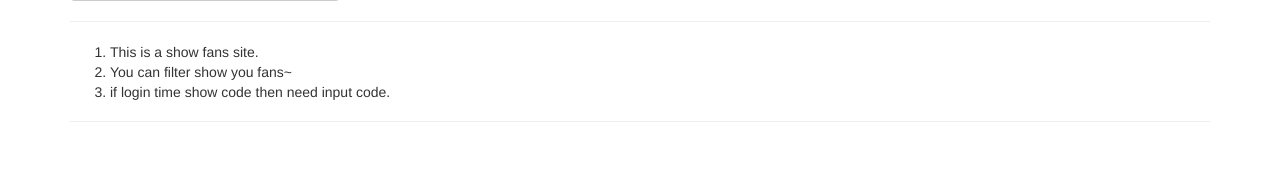
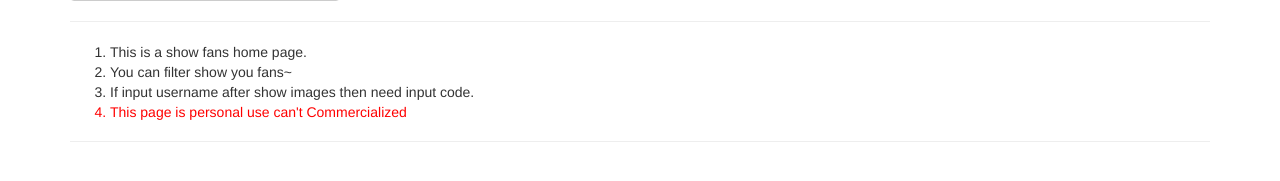
Before and after one commit to kvnZero/My-Python-Projects, a Flask app: template 4.flask-lookmyweibofan/fans/templates/login.html in a window 1280 px wide. Shown: the part 235-416 px from the top of the page. Run offline with Flask 2, Linux system fonts and the light colour scheme; the template is opened without the code that fills it: values that come from a table or form of the project are taken from there, others are empty; some libraries are stand-ins or nearby versions.

Commit message:
update login edit username can't update image and show fnas ohter problem

```diff
--- a/4.flask-lookmyweibofan/fans/WeiboClass.py
+++ b/4.flask-lookmyweibofan/fans/WeiboClass.py
@@ -121,7 +121,10 @@ class Weibo():
                    "Referer":"http://weibo.com/%s/fans?cfs=600&relate=fans&t=1&f=1&type=&Pl_Official_RelationFans__88_page=3" % self.uid,
                    "Upgrade-Insecure-Requests":"1",
                    "User-Agent":"Mozilla/5.0 (Windows NT 6.3; WOW64) AppleWebKit/537.36 (KHTML, like Gecko) Chrome/55.0.2883.87 Safari/537.36"}
-        maxpage = int(re.findall(r'Pl_Official_RelationFans__88_page=(.+?)#',self.session.get(get_url,headers=Headers).text)[-2])
+        try:
+            maxpage = int(re.findall(r'Pl_Official_RelationFans__88_page=(.+?)#',self.session.get(get_url,headers=Headers).text)[-2])
+        except IndexError:
+            maxpage = 1
         number  = 1
         for page in range(1, maxpage + 1):
             get_url = "http://weibo.com/%s/fans?pids=Pl_Official_RelationFans__88&relate=fans&t=1&f=1&type=&Pl_Official_RelationFans__88_page=%i&ajaxpagelet=1&ajaxpagelet_v6=1" % (self.uid,page)
--- a/4.flask-lookmyweibofan/fans/templates/login.html
+++ b/4.flask-lookmyweibofan/fans/templates/login.html
@@ -14,20 +14,23 @@
             </div><br><br>
             <div class="form-group">
                 {{ form.code.label }}{{ form.code(class='form-control', style='width: 70px') }}
-               &nbsp; <img id="codeimages" alt="code pic" src="">
+               &nbsp; <img id="codeimages" alt="not input" src="">
             </div><br><br>
             {{ form.submit(class='btn btn-default',style='width: 270px') }}
         </form>
         <hr>
         <ol>
             <li>
-                This is a show fans site.
+                This is a show fans home page.
             </li>
             <li>
                 You can filter show you fans~
             </li>
             <li>
-                if login time show code then need input code.
+                If input username after show images then need input code.
+            </li>
+            <li style="color: red">
+                This page is personal use can't Commercialized
             </li>
         </ol>
     </div>
@@ -44,8 +47,10 @@ $('#username').blur(function (){
     var username = $('#username').val();
     if (username != '') {
         $.get("/ajax/getcode/"+username+"/",function(data){
-            if(data != 0){
-                $('#codeimages').attr('src',"getcode/");
+            if(data != "0"){
+                $('#codeimages').attr('src',"getcode/"+Math.random());
+            }else{
+                $('#codeimages').attr('src',"");
             }
         })
     }
--- a/4.flask-lookmyweibofan/fans/views.py
+++ b/4.flask-lookmyweibofan/fans/views.py
@@ -30,14 +30,18 @@ def index():
             return render_template('login.html', form=form, alerttext=alerttext)
         else:
             return redirect("/getfans/")
+    else:
+        return render_template('login.html', form=form, alerttext=alerttext)
 
 @app.route('/ajax/getcode/<username>/')
 def getcode(username):
+    if(len(str(username))<6):
+        return "0"
     weibo.setuser(username,"")
     return weibo.checkCode()
 
-@app.route('/getcode/')
-def getcodeimg():
+@app.route('/getcode/<random>')
+def getcodeimg(random=0):
     try:
         result_text = weibo.getCode()
         response = app.make_response(result_text)
@@ -48,9 +52,18 @@ def getcodeimg():
 
 @app.route('/getfans/')
 def getfans():
-    weibo.getFans()
-    return redirect("/showfans/")
+    try:
+        weibo.getFans()
+        return redirect("/showfans/")
+    except ValueError:
+        return "login after get fans.<br><a href='/'>return in index</a>"
 
 @app.route('/showfans/')
 def showfans():
-    return str(weibo.showFans())
+    user = ""
+    list = weibo.showFans()
+    for i in list:
+        str_i = list[i]
+        user += "用户昵称：%s\t用户ID：%s\t关注：%s\t粉丝：%s\t微博：%s\t地址：%s\t关注来源：%s\n<br>" % (str_i[0],str_i[1],str_i[2],str_i[3],str_i[4],str_i[5],str_i[6])
+
+    return str(user)
```
